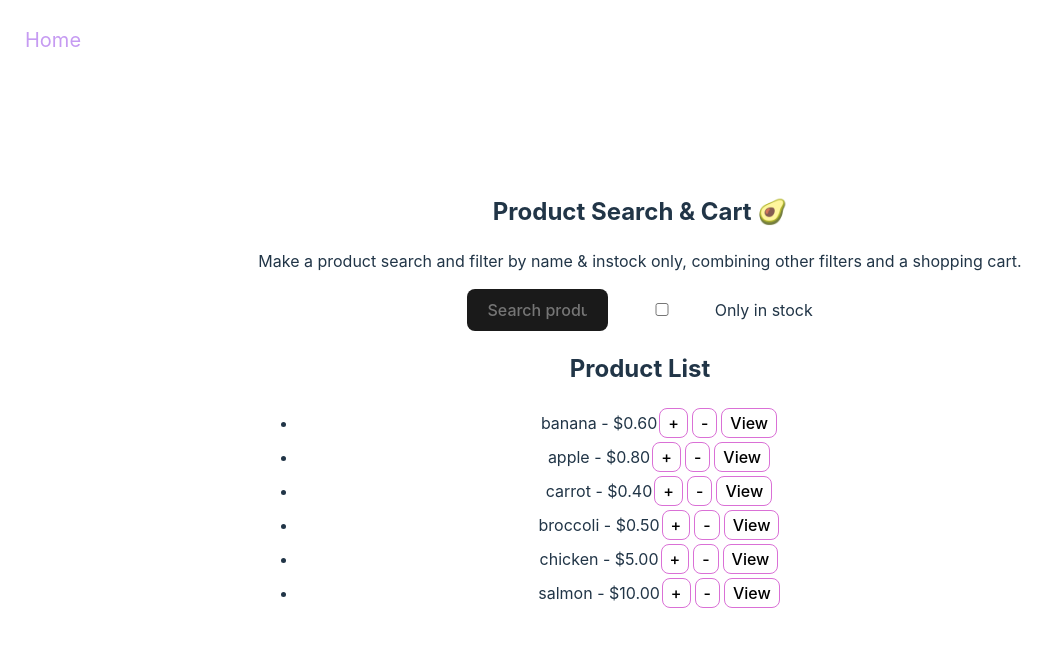
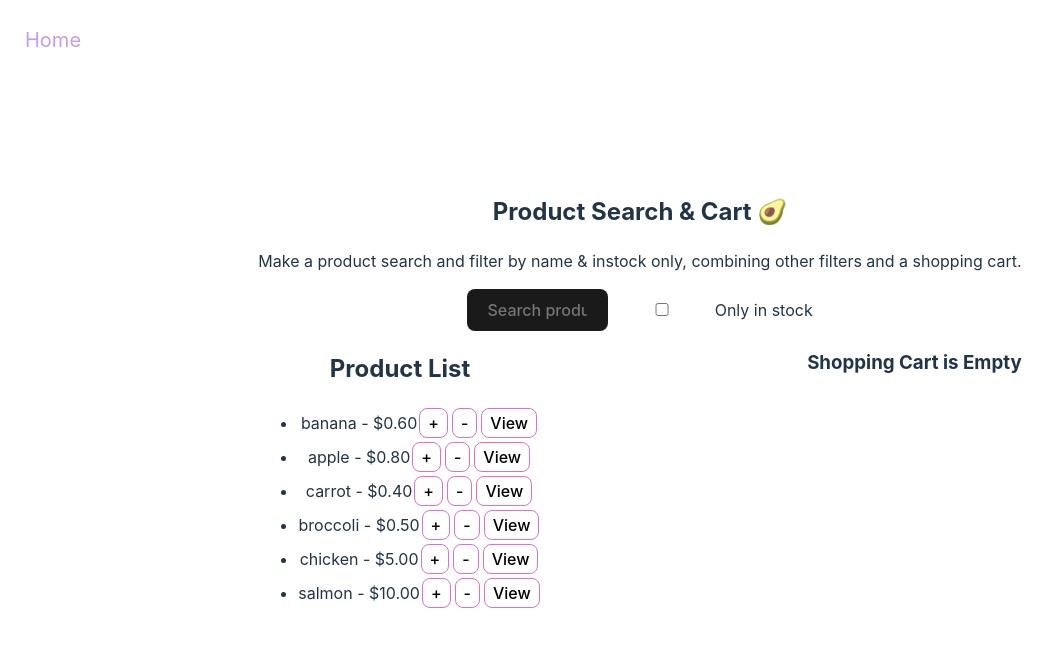
Before and after one commit to amy-calleja/challenges, a React (Vite) app: page /challenge18 in a window 1280 px wide. Shown: the top 646 px of the page, without its empty margins (0-1058 px from the left). Built offline with nearby package versions, Linux system fonts and the light colour scheme.

Commit message:
Add Challenge Eighteen: Implement shopping cart functionality with add/remove item features

```diff
--- a/src/App.css
+++ b/src/App.css
@@ -111,3 +111,10 @@ button {
     opacity: 1;
   }
 }
+
+.cart-container {
+  display: flex;
+  flex-direction: row;
+  justify-content: space-between;
+  align-items: flex-start;
+}
--- /dev/null
+++ b/src/pages/ChallengeEighteen/Cart.tsx
@@ -0,0 +1,37 @@
+import { CartItem } from '.';
+
+export default function Cart({ cartItems, emptyCart }) {
+  const totalItems: number = cartItems.reduce(
+    (curr: number, item: CartItem) => curr + item.quantity,
+    0
+  );
+  const totalDue: number = cartItems.reduce(
+    (curr: number, item: CartItem) => curr + item.quantity * item.product.price,
+    0
+  );
+
+  return (
+    <div>
+      {cartItems.length > 0 ? (
+        <div>
+          <h2>Shopping Cart</h2>
+          <ul>
+            {cartItems.map((item: CartItem) => (
+              <li key={item.product.id}>
+                {item.product.name} - Quantity: {item.quantity}
+              </li>
+            ))}
+          </ul>
+
+          <h3>
+            Total Items: {totalItems} {' - '}
+            Total Price: ${totalDue.toFixed(2)}{' '}
+          </h3>
+          <button onClick={emptyCart}>Empty Cart</button>
+        </div>
+      ) : (
+        <h3>Shopping Cart is Empty</h3>
+      )}
+    </div>
+  );
+}
--- a/src/pages/ChallengeEighteen/ProductList.tsx
+++ b/src/pages/ChallengeEighteen/ProductList.tsx
@@ -1,11 +1,19 @@
+import React from 'react';
 import type { Product } from './products.ts';
 
 type ProductListProps = {
   products: Product[];
   setShowProduct: (productId: number) => void;
+  handleAddItem: (product: Product) => void;
+  handleRemoveItem: (product: Product) => void;
 };
 
-const ProductList = ({ products, setShowProduct }: ProductListProps) => {
+const ProductList = ({
+  products,
+  setShowProduct,
+  handleAddItem,
+  handleRemoveItem,
+}: ProductListProps) => {
   return (
     <div>
       <h2>Product List</h2>
@@ -17,8 +25,18 @@ const ProductList = ({ products, setShowProduct }: ProductListProps) => {
           {products.map((item) => (
             <li key={item.id}>
               {item.name} - ${item.price.toFixed(2)}
-              <button className='cart-actions'>+</button>
-              <button className='cart-actions'>-</button>
+              <button
+                className='cart-actions'
+                onClick={() => handleAddItem(item)}
+              >
+                +
+              </button>
+              <button
+                className='cart-actions'
+                onClick={() => handleRemoveItem(item)}
+              >
+                -
+              </button>
               <button
                 className='cart-actions'
                 onClick={() => setShowProduct(item.id)}
@@ -33,4 +51,4 @@ const ProductList = ({ products, setShowProduct }: ProductListProps) => {
   );
 };
 
-export default ProductList;
+export default React.memo(ProductList);
--- a/src/pages/ChallengeEighteen/index.tsx
+++ b/src/pages/ChallengeEighteen/index.tsx
@@ -1,13 +1,57 @@
 import { useState } from 'react';
 import ProductFilters from './ProductFilters';
 import ProductList from './ProductList';
-import { productsList } from './products.ts';
+import { Product, productsList } from './products.ts';
 import ProductCard from './ProductCard';
+import Cart from './Cart.tsx';
+
+export type CartItem = {
+  product: Product;
+  quantity: number;
+};
 
 export default function ChallengeEighteen() {
   const [searchVal, setSearchVal] = useState('');
   const [onlyInStock, setOnlyInStock] = useState(false);
   const [showProduct, setShowProduct] = useState<number | null>(null);
+  const [cartItems, setCartItems] = useState<CartItem[]>([]);
+
+  const handleAddItem = (product: Product) => {
+    setCartItems((prev) => {
+      const existingItem = prev.find((item) => item.product.id === product.id);
+
+      if (existingItem) {
+        return prev.map((item) =>
+          item.product.id === product.id
+            ? {
+                ...item,
+                quantity: item.quantity + 1,
+              }
+            : item
+        );
+      }
+      return [...prev, { product, quantity: 1 }];
+    });
+  };
+
+  const handleRemoveItem = (product: Product) => {
+    setCartItems((prev) =>
+      prev
+        .map((item) =>
+          item.product.id === product.id
+            ? {
+                ...item,
+                quantity: item.quantity - 1,
+              }
+            : item
+        )
+        .filter((item) => item.quantity > 0)
+    );
+  };
+
+  const emptyCart = () => {
+    setCartItems([]);
+  };
 
   const filteredProducts = productsList.filter((item) => {
     // Filter products based on search value and stock status
@@ -34,10 +78,15 @@ export default function ChallengeEighteen() {
         onStockChange={setOnlyInStock}
       />
 
-      <ProductList
-        products={filteredProducts}
-        setShowProduct={setShowProduct}
-      />
+      <div className='cart-container'>
+        <ProductList
+          products={filteredProducts}
+          setShowProduct={setShowProduct}
+          handleAddItem={handleAddItem}
+          handleRemoveItem={handleRemoveItem}
+        />
+        <Cart cartItems={cartItems} emptyCart={emptyCart} />
+      </div>
       {showProduct && <ProductCard productId={showProduct} />}
     </div>
   );
```
